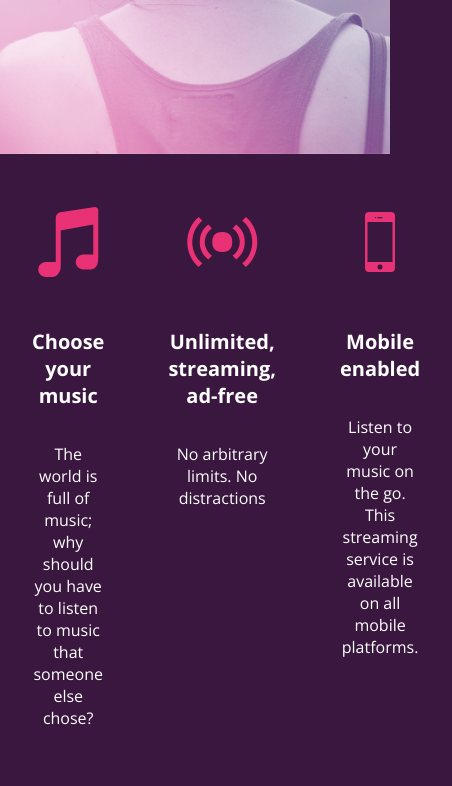
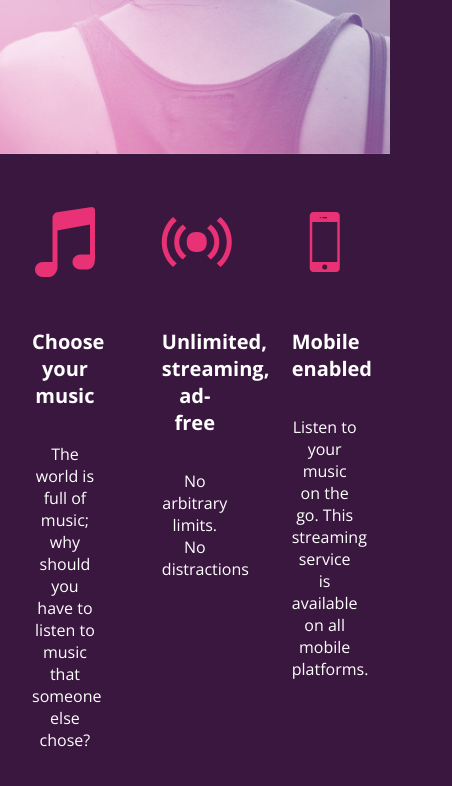
Before and after one commit to kosCode/Bloc-Jams, a plain HTML site: page index.html in a window 390 px wide. Shown: the part 542-1328 px from the top of the page, 452 px wide, since content can reach past the window. Drawn offline with nearby package versions, Linux system fonts and the light colour scheme.

Commit message:
Assignment 4 responsiveness changes

```diff
--- a/index.html
+++ b/index.html
@@ -3,11 +3,13 @@
 <html>
     <head>
     <title>Bloc Jams</title>
+        <meta name="viewport" content="width=device-width, initial-scale=1">
         <link rel="stylesheet" type="text/css" href="http://fonts.googleapis.com/css?family=Open+Sans:400,800,600,700,300">
         <link rel="stylesheet" type="text/css" href="http://code.ionicframework.com/ionicons/2.0.1/css/ionicons.min.css">
         <link rel="stylesheet" type="text/css" href="styles/normalize.css">
         <link href="https://fonts.googleapis.com/css?family=Open+Sans" rel="stylesheet">
         <link rel="stylesheet" type="text/css" href="styles/main.css">
+        <link rel="stylesheet" type="text/css" href="styles/landing.css">
     </head>
 
     <body class="landing">
@@ -20,21 +22,21 @@
             <h1 class="hero-title">Turn the music up!</h3>
         </section>
 
-        <section class="selling-points">
+        <section class="selling-points container clearfix">
 
-            <div class="point"><!-- selling points -->
+            <div class="point column third"><!-- selling points -->
                 <span class="ion-music-note"></span>
                 <h5 class="point-title">Choose your music</h5>
                 <p class="point-description">The world is full of music;  why should you have to listen to music that someone else chose?</p>
             </div>
 
-            <div class="point">
+            <div class="point column third">
                 <span class="ion-radio-waves"></span>
                 <h5 class="point-title">Unlimited, streaming, ad-free</h5>
                 <p class="point-description">No arbitrary limits. No distractions</p>
             </div>
 
-            <div class="point">
+            <div class="point column third">
                 <span class="ion-iphone"></span>
                 <h5 class="point-title">Mobile enabled</h5>
                 <p class="point-description">Listen to your music on the go. This streaming service is available on all mobile platforms.</p>
--- /dev/null
+++ b/styles/landing.css
@@ -0,0 +1,50 @@
+body.landing {
+    background-color: rgb(58,23,63);
+}
+
+.hero-content {
+    position: relative;
+    min-height: 600px;
+    background-image: url(../assets/images/bloc_jams_bg.jpg);
+    background-repeat: no-repeat;
+    background-position: center center;
+    background-size: cover;
+}
+
+.hero-content .hero-title {
+    position: absolute;
+    top: 40%;
+    -webkit-transfrom: translativeY(-50%);
+    -moz-transform: translateY(-50%);
+    -ms-transfrom: translateY(-50%);
+    transform: translateY(-50%);
+    width: 100%;
+    text-align: center;
+    font-size: 4rem;
+    font-weight: 300;
+    text-transform: uppercase;
+    letter-spacing: 0.5rem;
+    text-shadow: 1px 1px 0px rgb(58,23,63);
+}
+
+.selling-points {
+    position: relative;
+}
+
+.point {
+    position: relative;
+    width: 33.3%;
+    padding: 2rem;
+    text-align: center;
+}
+
+.point .point-title {
+    font-size: 1.25rem;
+}
+
+.ion-music-note,
+.ion-radio-waves,
+.ion-iphone {
+    color: rgb(233,50,117);
+    font-size: 5rem;
+}
--- a/styles/main.css
+++ b/styles/main.css
@@ -1,3 +1,9 @@
+*,*::before, *::after {
+    -moz-box-sizing: border-box;
+    -webkit-box-sizing: border-box;
+    box-sizing: border-box;
+}
+
 html {
     height: 100%;
     font-size: 100%;
@@ -9,9 +15,6 @@ body {
     min-height: 100%;
 }
 
-body.landing {
-    background-color: rgb(58,23,63);
-}
 
 .navbar {
     padding: 0.5rem;
@@ -23,55 +26,42 @@ body.landing {
     left: 2rem;
 }
 
-.hero-content {
-    position: relative;
-    min-height: 600px;
-    background-image: url(../assets/images/bloc_jams_bg.jpg);
-    background-repeat: no-repeat;
-    background-position: center center;
-    background-size: cover;
+@media (min-width: 640px) {
+    html {font-size: 112%;}
 }
 
-.hero-content .hero-title {
-    position: absolute;
-    top: 40%;
-    -webkit-transfrom: translativeY(-50%);
-    -moz-transform: translateY(-50%);
-    -ms-transfrom: translateY(-50%);
-    transform: translateY(-50%);
-    width: 100%;
-    text-align: center;
-    font-size: 4rem;
-    font-weight: 300;
-    text-transform: uppercase;
-    letter-spacing: 0.5rem;
-    text-shadow: 1px 1px 0px rgb(58,23,63);
+@media (min-width:1024px) {
+    html {font-size: 112%;}
 }
 
-.selling-points {
-    position: relative;
-    display: table;
-    width: 100%;
-    -webkit-box-sizing: border-box;
-    -moz-box-sizing: border-box;
-    box-sizing: border-box;
+.container {
+    margin: 0 auto;
+    max-width: 64rem;
 }
 
-.point {
-    display: table-cell;
-    position: relative;
-    width: 33.3%;
-    padding: 2rem;
-    text-align: center;
+@media (min-width: 640px) {
+    html {font-size: 112%}
 }
 
-.point .point-title {
-    font-size: 1.25rem;
+.column {
+    float: left;
+    padding-left: 1rem;
+    padding-right: 1rem;
 }
 
-.ion-music-note,
-.ion-radio-waves,
-.ion-iphone {
-    color: rgb(233,50,117);
-    font-size: 5rem;
+.column.full {width: 100%;}
+.column.two-thirds {width: 66.7%;}
+.column.half {width: 50%;}
+.column.third {width: 33.3%;}
+.column.fourth {width: 25%;}
+.column.flow-opposite {float: right;}
+
+.clearfix::before,
+.clearfix::after {
+    content: " ";
+    display: table;
 }
+
+.clearfix::after {
+    clear: both;
+}
```
